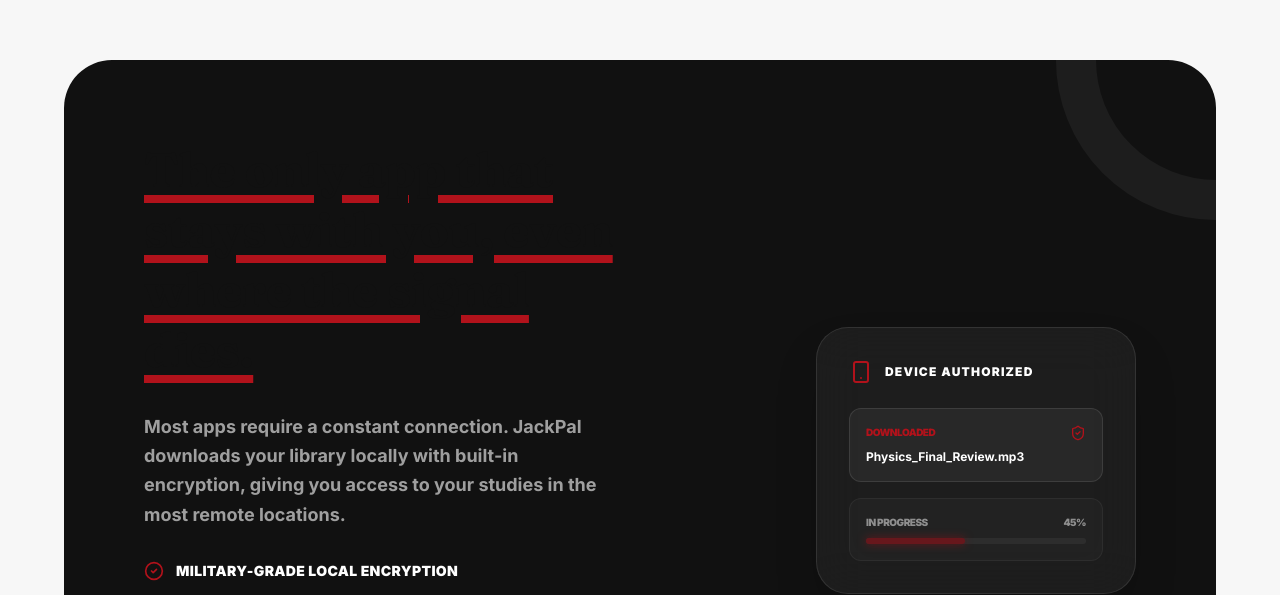
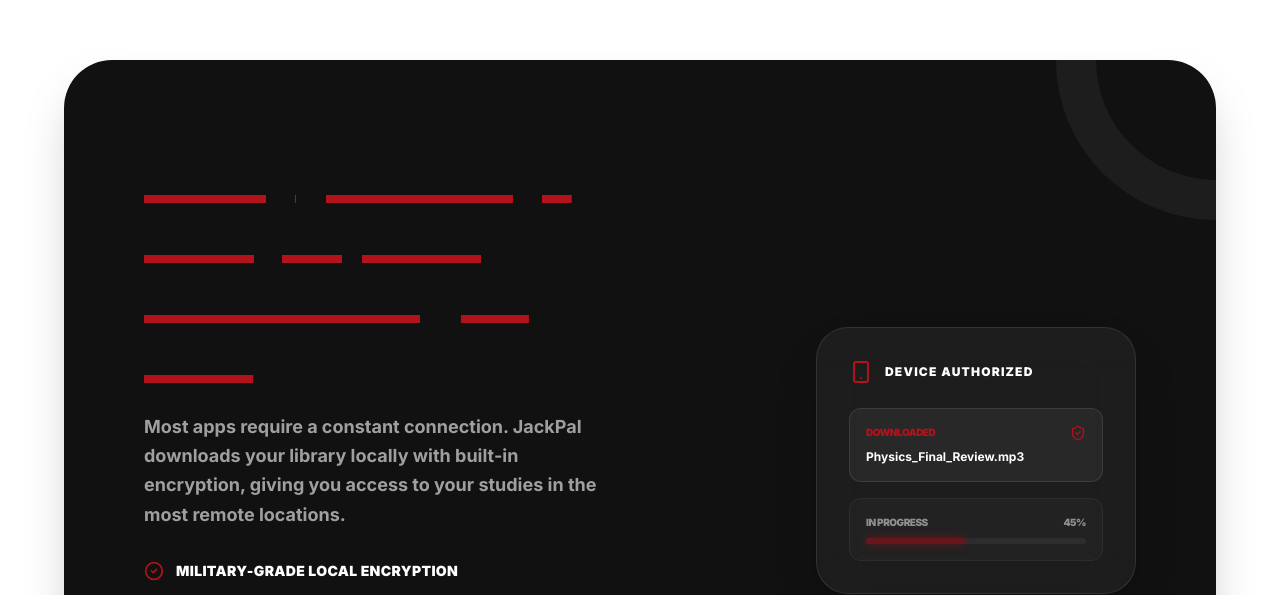
Before and after one commit to Anasabubakar/JackPal, a Next.js app: page / in a window 1280 px wide. Shown: the part 2775-3370 px from the top of the page. Built offline with nearby package versions, Linux system fonts and the light colour scheme.

Commit message:
style: remove 'only' from offline headline and improve section visibility

```diff
--- a/src/app/page.tsx
+++ b/src/app/page.tsx
@@ -453,12 +453,12 @@
         </section>
 
         {/* Offline Detail */}
-        <section className="py-32 overflow-hidden bg-[#F7F7F7]">
+        <section className="py-32 overflow-hidden bg-white">
           <div className="section-container">
-            <div className="bg-[#111111] rounded-[3rem] p-12 md:p-20 text-white relative overflow-hidden border-b-8 border-[#B1121B]">
-              <div className="grid lg:grid-cols-2 gap-12 items-center relative z-10">
+            <div className="bg-[#111111] rounded-[3rem] p-12 md:p-20 text-white relative overflow-hidden border-b-8 border-[#B1121B] shadow-2xl">
+              <div className="grid lg:grid-cols-2 gap-12 items-center relative z-10 text-left">
                 <div className="space-y-8">
-                  <h2 className="text-4xl md:text-5xl font-black leading-tight underline decoration-[#B1121B] decoration-8 underline-offset-8">The only app that stays with you, even where the signal dies.</h2>
+                  <h2 className="text-4xl md:text-5xl font-black leading-tight underline decoration-[#B1121B] decoration-8 underline-offset-8">The app that stays with you, even where the signal dies.</h2>
                   <p className="text-lg text-white/60 leading-relaxed font-bold">
                     Most apps require a constant connection. JackPal downloads your library locally with built-in encryption, giving you access to your studies in the most remote locations.
                   </p>
```
